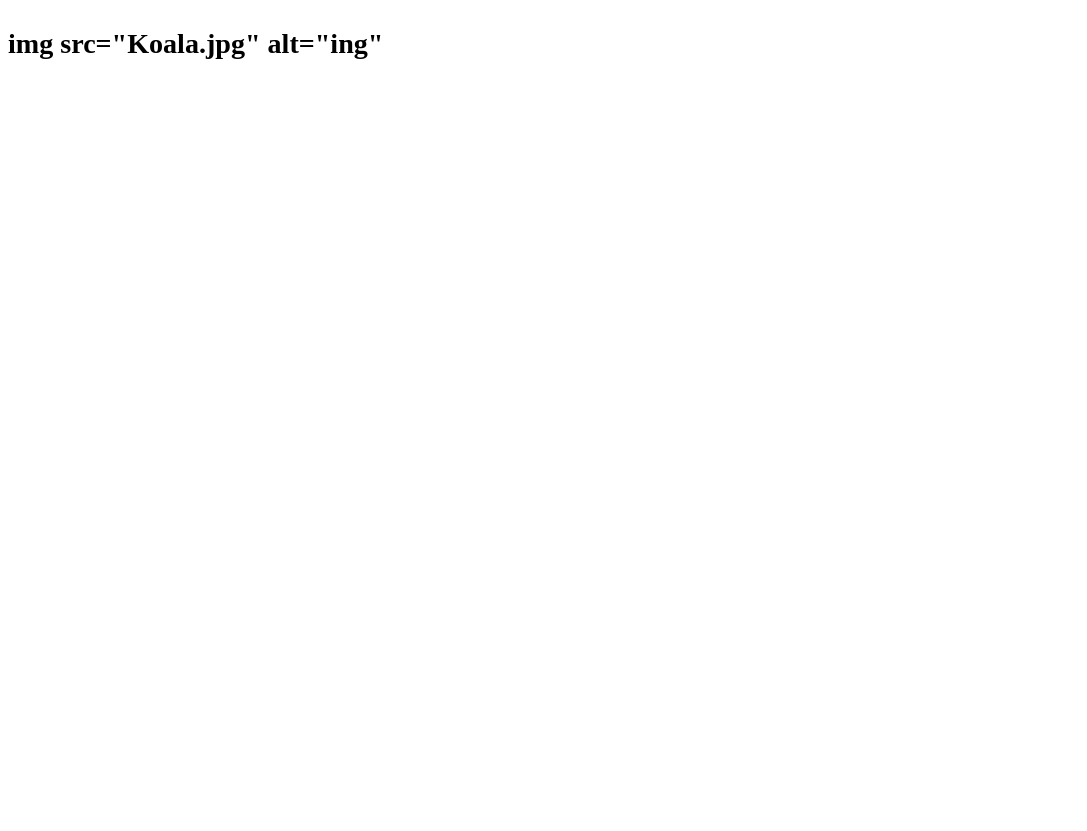
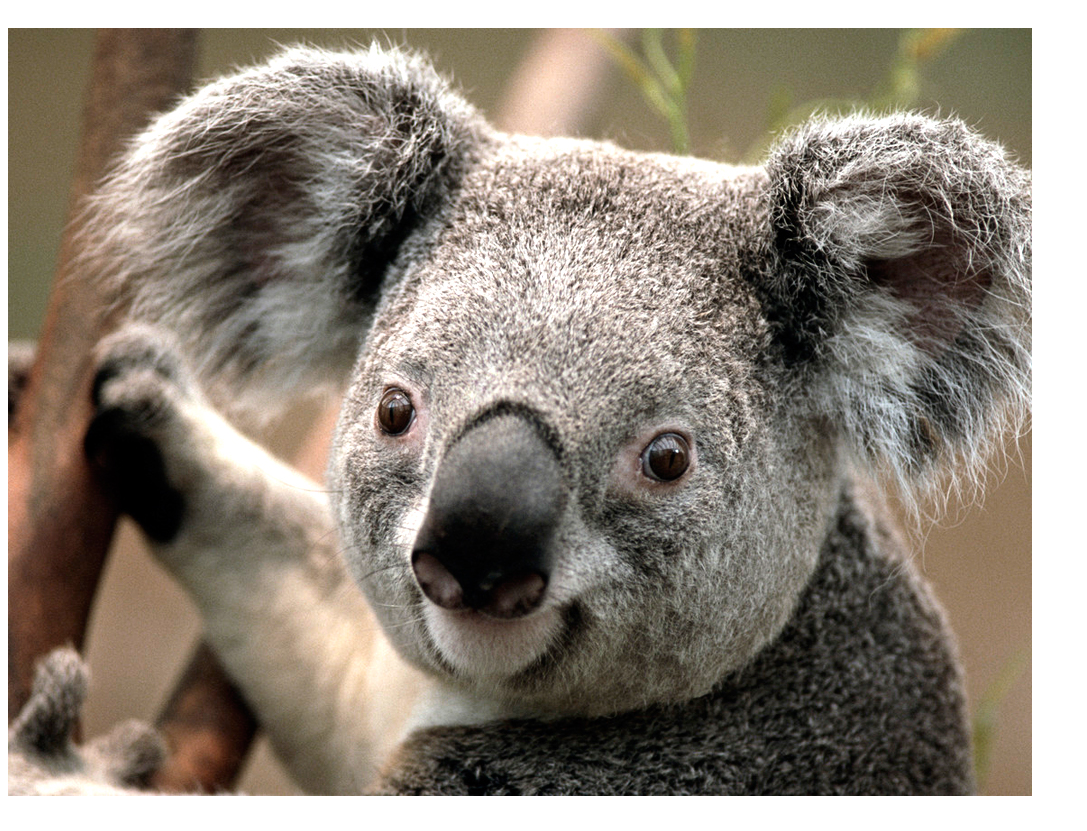
Before and after one commit to Herenia/clase-de-git, a plain HTML site: page pagina.html in a window 1280 px wide. Shown: the whole page, without its empty margins (0-1087 px from the left). Before the commit the page ends 800 px from the top, so only its background shows below. Drawn offline with Linux system fonts and the light colour scheme.

Commit message:
Agregar ramita

```diff
--- a/pagina.html
+++ b/pagina.html
@@ -7,10 +7,11 @@
     <title>Document</title>
 </head>
 <body>
-    <h2><hola mundo/h2>
+    <h2><agregado en ramita/h2>
         <h3><agregado en el segundo commit/h3>
             <div>
-                img src="Koala.jpg" alt="ing"
+                <img src="Koala.jpg" alt="ing">
+
             </div>
 </body>
 </html>
```
